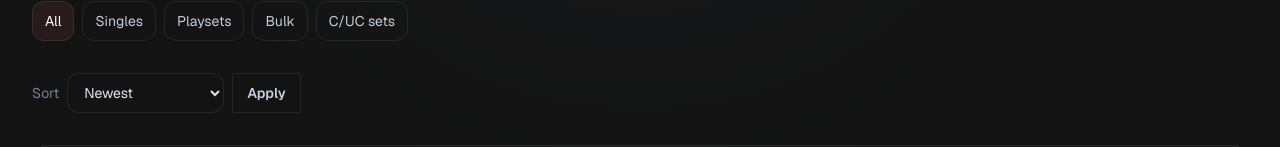
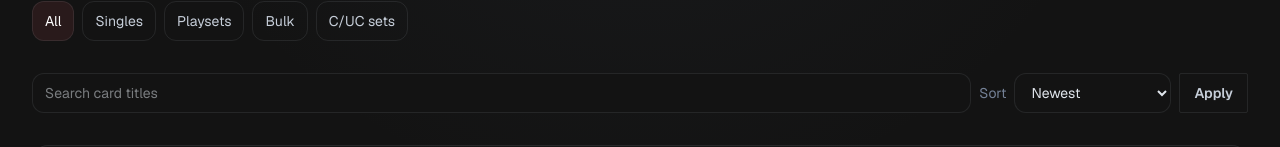
Before and after one commit to Vizzaq23/TCG, a Next.js app: page /shop in a window 1280 px wide. Shown: the part 224-371 px from the top of the page. Built offline with nearby package versions, Linux system fonts and the light colour scheme; no server answers; the database is empty; a web font is replaced by a local one.

Commit message:
feat(daily-shop): add listing title search
Let shoppers search active listing titles while preserving category and sort controls.

```diff
--- a/app/shop/page.tsx
+++ b/app/shop/page.tsx
@@ -13,6 +13,7 @@ import { readCartCookie } from "@/lib/shop/cart-cookie";
 import { getShopOwnerUserId, isShopOwner } from "@/lib/shop/config";
 import { ShopFooterLinks } from "@/components/shop/ShopFooterLinks";
 import { sellableQuantity, stockLabel } from "@/lib/shop/inventory";
+import { matchesShopSearch } from "@/lib/shop/search";
 import { isVisibleCatalogCard } from "@/lib/catalog/don-scope";
 import { tryCreateAdminClient } from "@/lib/supabase/admin";
 import { getVerifiedServerUser } from "@/lib/supabase/server-user";
@@ -30,11 +31,12 @@ export const metadata: Metadata = {
 export default async function ShopPage({
   searchParams,
 }: {
-  searchParams: Promise<{ kind?: SearchParamValue; sort?: SearchParamValue }>;
+  searchParams: Promise<{ kind?: SearchParamValue; sort?: SearchParamValue; q?: SearchParamValue }>;
 }) {
-  const { kind: rawKindFilter, sort: rawSort } = await searchParams;
+  const { kind: rawKindFilter, sort: rawSort, q: rawSearch } = await searchParams;
   const kindFilter = firstSearchParam(rawKindFilter);
   const sort = firstSearchParam(rawSort);
+  const searchQuery = firstSearchParam(rawSearch)?.trim();
 
   if (!isSupabaseConfigured()) {
     return (
@@ -88,6 +90,7 @@ export default async function ShopPage({
     if (!admin) break;
     const card = Array.isArray(listing.cards) ? listing.cards[0] : listing.cards;
     if (card && !isVisibleCatalogCard(card)) continue;
+    if (!matchesShopSearch(listing.title, searchQuery)) continue;
     const { data: held } = await admin.rpc("shop_held_quantity", {
       p_listing_id: listing.id,
     });
@@ -155,6 +158,12 @@ export default async function ShopPage({
 
       <form action="/shop" className="flex flex-wrap items-center gap-2 text-sm">
         {kindFilter ? <input type="hidden" name="kind" value={kindFilter} /> : null}
+        <label htmlFor="shop-search" className="sr-only">Search listings</label>
+        <input
+          id="shop-search" name="q" type="search"
+          defaultValue={searchQuery ?? ""} placeholder="Search card titles"
+          className="min-h-10 min-w-56 flex-1 rounded-md border border-zinc-800 bg-zinc-950 px-3 text-zinc-200"
+        />
         <label htmlFor="shop-sort" className="text-zinc-500">Sort</label>
         <select id="shop-sort" name="sort" defaultValue={sort ?? "newest"} className="min-h-10 rounded-md border border-zinc-800 bg-zinc-950 px-3 text-zinc-200">
           <option value="newest">Newest</option>
@@ -162,7 +171,7 @@ export default async function ShopPage({
           <option value="price_desc">Price: high to low</option>
         </select>
         <Button type="submit" size="sm" variant="ghost">Apply</Button>
-        {kindFilter || sort ? (
+        {kindFilter || sort || searchQuery ? (
           <Button href="/shop" size="sm" variant="ghost">
             Clear filters
           </Button>
@@ -187,7 +196,7 @@ export default async function ShopPage({
         </p>
       ) : !withStock.length ? (
         <div className="rounded-[16px] border border-zinc-800 bg-zinc-900/40 px-6 py-14 text-center">
-          <p className="text-sm text-zinc-400">{emptyShopMessage(kindFilter, owner)}</p>
+          <p className="text-sm text-zinc-400">{searchQuery ? `No listings match “${searchQuery}”.` : emptyShopMessage(kindFilter, owner)}</p>
           {owner ? (
             <div className="mt-5 flex justify-center gap-2">
               <Button href="/collection">My collection</Button>
--- /dev/null
+++ b/lib/shop/search.ts
@@ -0,0 +1,3 @@
+export function matchesShopSearch(title: string, query: string | undefined): boolean {
+  return !query || title.toLocaleLowerCase().includes(query.toLocaleLowerCase());
+}
```
Also changed, not shown: 1 other file (tests, documents, lock files or other folders).
